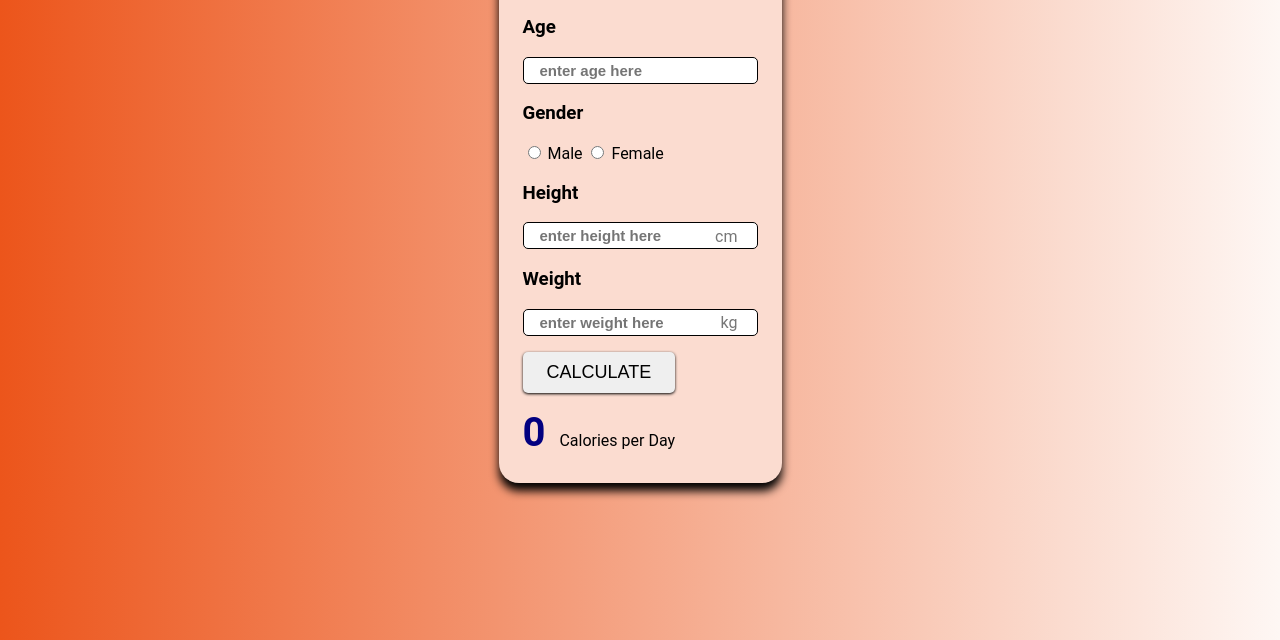
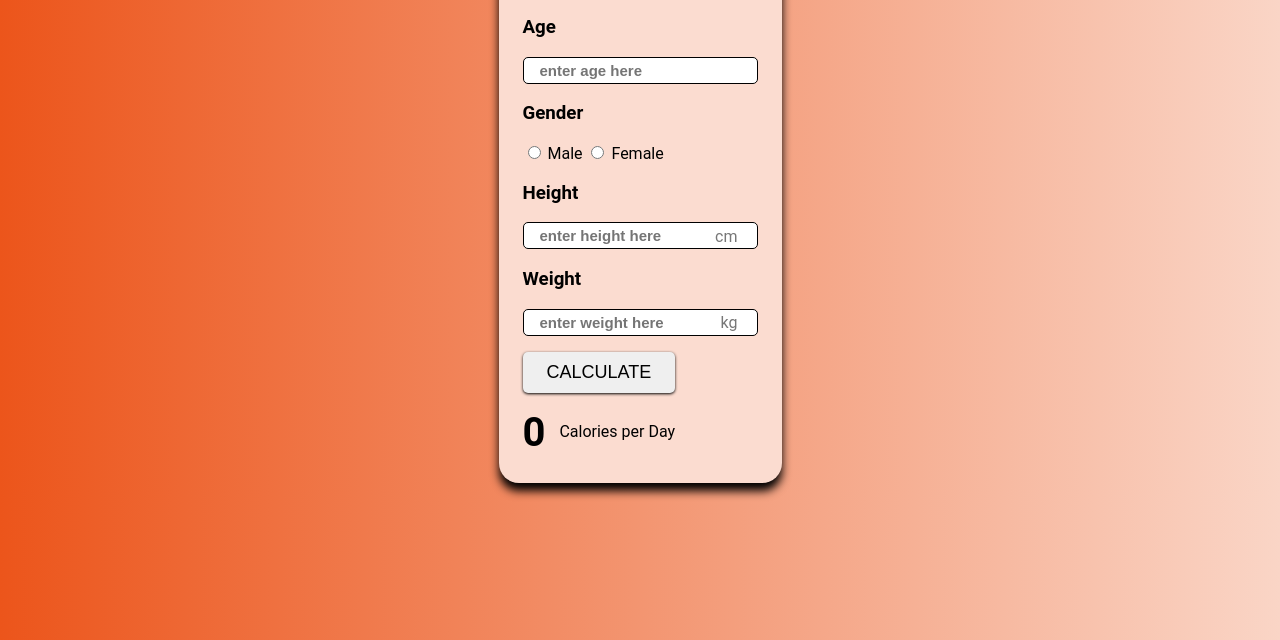
Before and after one commit to WasabiAddict/BMR-Calculator, a plain HTML site: page index.html in a window 1280 px wide. Shown: the part 160-800 px from the top of the page. Drawn offline with Linux system fonts and the light colour scheme.

Commit message:
finishing touches

```diff
--- a/style.css
+++ b/style.css
@@ -41,14 +41,15 @@
 }
 
 .calories {
-    color: rgb(2, 0, 128);
+    color: black;
     font-size: 40px;
     margin-right: 10px;
-    font-weight: bold
+    font-weight: bold;
+    vertical-align: middle;
 }
 
 body {
-    background-image: linear-gradient(to right,  #ec551b, #fef7f4);
+    background-image: linear-gradient(to right,  #ec551b, #fad5c6);
     display: flex;
     justify-content: center;
 }
```
